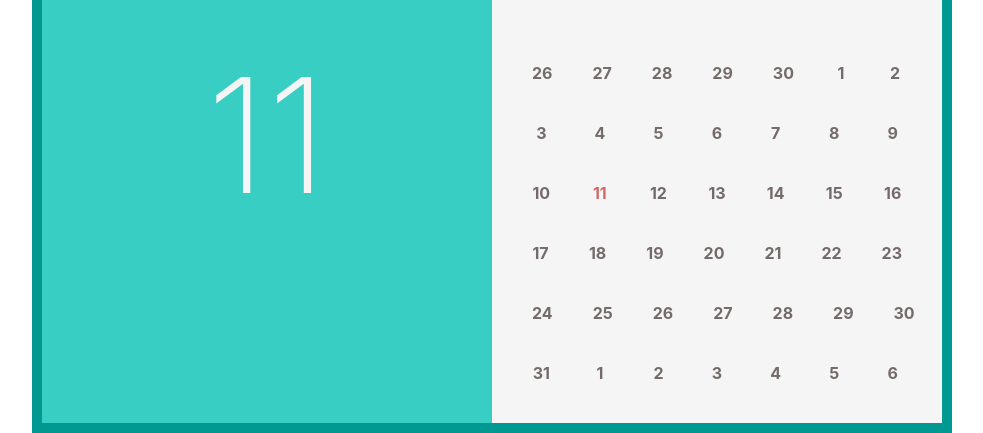
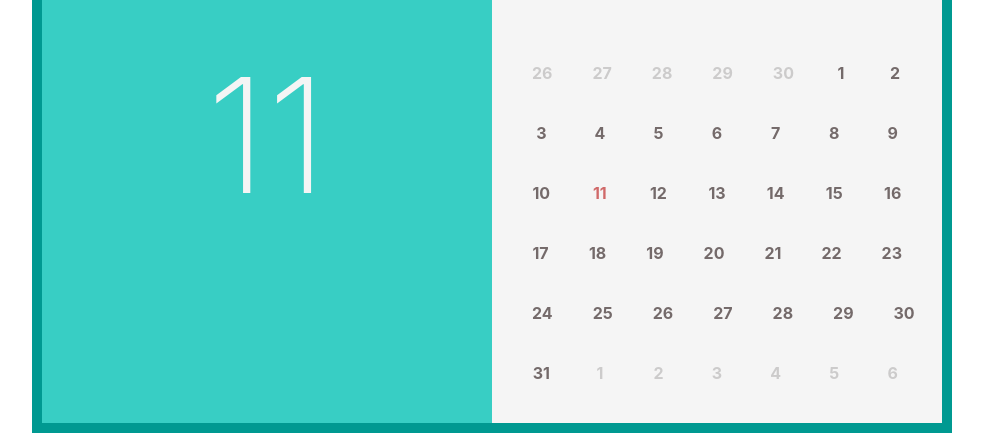
Before and after one commit to zerofille/Calendar, a React (Create React App) app: page / in a window 1280 px wide. Shown: the part 233-666 px from the top of the page, without its empty margins (148-1131 px from the left). Built offline with nearby package versions, Linux system fonts and the light colour scheme.

Commit message:
Fix styles

```diff
--- a/src/Components/CalendarBody/index.jsx
+++ b/src/Components/CalendarBody/index.jsx
@@ -6,6 +6,7 @@ import styles from "./style.module.scss";
 
 export default function CalendarBody(props) {
   const [currentDay, setCurrentDay] = useContext(DayContext);
+  console.log(startOfWeek(currentDay))
   return (
     <div className={styles.calendarBody}>
       <h1 className={styles.monthName}>{format(currentDay, "LLLL yyyy")}</h1>
--- a/src/Components/Day/index.jsx
+++ b/src/Components/Day/index.jsx
@@ -10,17 +10,12 @@ function Day({ day }) {
     setCurrentDay(day);
   };
 
-  const selectedDay = {
+  const stylesForDays = cx(styles.hiddenDays, {
     [styles.selected]: isSameDay(day, currentDay),
-  };
-  const hiddenDays = {
-    [styles.hiddenDays]: isSameMonth(day, currentDay),
-  };
+    [styles.notSelected]: isSameMonth(day, currentDay),
+  });
   return (
-    <div
-      onClick={dayHandler}
-      className={cx(styles.notSelected, selectedDay, hiddenDays)}
-    >
+    <div onClick={dayHandler} className={stylesForDays}>
       {format(day, "d")}
     </div>
   );
--- a/src/Components/Day/style.module.scss
+++ b/src/Components/Day/style.module.scss
@@ -1,7 +1,7 @@
 .hiddenDays {
   margin: 20px;
   width: 21px;
-  color: #020202;
+  color: #cccbcb;
   font-weight: bold;
   &:hover {
     background-color: #009189;
--- a/src/Components/Month/index.jsx
+++ b/src/Components/Month/index.jsx
@@ -2,20 +2,19 @@ import React, { useContext } from "react";
 import { addDays, startOfMonth } from "date-fns";
 import Week from "../Week";
 import DayContext from "../../Context";
-import styles from './style.module.scss'
+import styles from "./style.module.scss";
 import { getWeeksInMonth } from "date-fns/esm";
 
 export default function Month() {
   const [currentDay, setCurrentDay] = useContext(DayContext);
   const weekAmount = getWeeksInMonth(currentDay);
   const startMonth = startOfMonth(currentDay);
+  console.log(weekAmount);
   return (
     <div className={styles.monthWrapper}>
       {new Array(Number([weekAmount])).fill(null).map((_, i) => {
         return <Week startingDay={addDays(startMonth, 7 * i)} />;
       })}
     </div>
-
-
   );
 }
```
